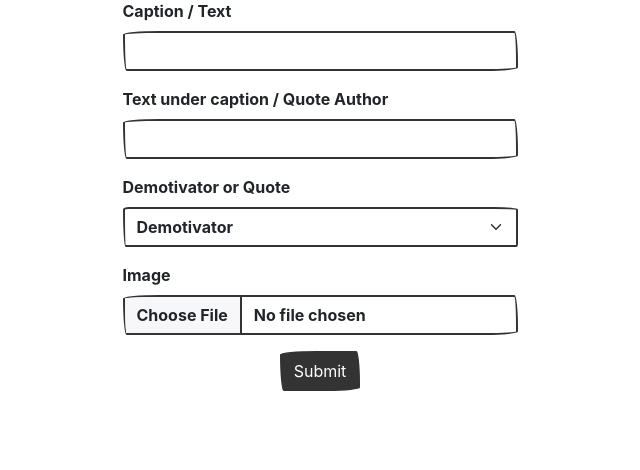
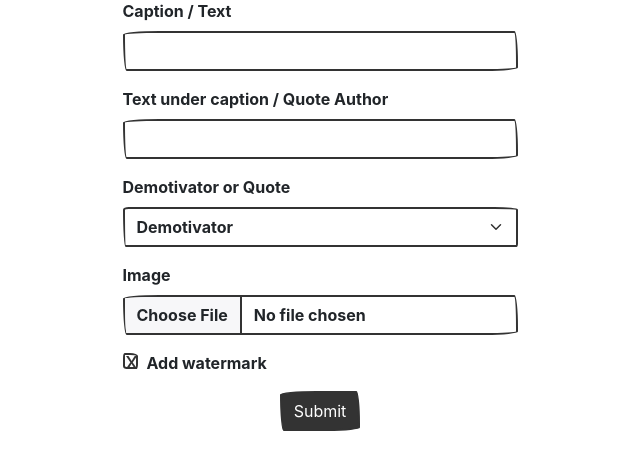
Before and after one commit to viktor02/DemGenerator, a Flask app: page / in a window 1280 px wide. Shown: the part 105-575 px from the top of the page, without its empty margins (320-960 px from the left). Run offline with Flask 2, Linux system fonts and the light colour scheme; some web fonts are replaced.

Commit message:
Added log and watermark

```diff
--- a/app.py
+++ b/app.py
@@ -1,8 +1,9 @@
 import json
+import logging
 import os
-import pathlib
 import random
 import string
+from time import gmtime, strftime
 
 import flask
 from flask import Flask, flash, request, redirect, url_for, render_template
@@ -15,6 +16,7 @@ app = Flask(__name__)
 application = app
 
 app.config.from_file('config.json', load=json.load)
+logging.basicConfig(level=logging.WARNING, filename='log.txt')
 
 
 def allowed_file(filename):
@@ -63,14 +65,29 @@ def upload_file():
 
             choice = request.form.get('select')
             if choice == '1':
+                is_check_watermark = request.form.get('watermark')
                 dem = Demotivator(request.form.get('text'), request.form.get('subtext'))
-                dem.create(inp_filepath, fonttext=app.config['FONT_PATH'], RESULT_FILENAME=out_filepath)
+                if is_check_watermark == '1':
+                    dem.create(inp_filepath,
+                               fonttext=app.config['FONT_PATH'],
+                               RESULT_FILENAME=out_filepath,
+                               line=app.config['WATERMARK'])
+                else:
+                    dem.create(inp_filepath,
+                               fonttext=app.config['FONT_PATH'],
+                               RESULT_FILENAME=out_filepath)
             elif choice == '2':
                 quote = Quote(request.form.get('text'), request.form.get('subtext'))
-                quote.get(inp_filepath, name_font=app.config['FONT_PATH'], RESULT_FILENAME=out_filepath)
+                quote.get(inp_filepath,
+                          name_font=app.config['FONT_PATH'],
+                          text_font=app.config['FONT_PATH'],
+                          headline_font=app.config['FONT_PATH'],
+                          RESULT_FILENAME=out_filepath)
             else:
                 flash('Select error')
                 return redirect(request.url)
 
+            logging.warning(f"{strftime('%Y-%m-%d %H:%M:%S', gmtime())} - {flask.request.remote_addr} - {filename}")
+
             return redirect(url_for('view_dem', name=out_filename))
     return render_template('index.html')
--- a/config.json
+++ b/config.json
@@ -3,5 +3,6 @@
   "UPLOAD_FOLDER": "input_dir",
   "OUT_FOLDER": "output_dir",
   "FONT_PATH": "fonts/OpenSans-Regular.ttf",
+  "WATERMARK": "demo.vitka-k.ru",
   "SECRET_KEY": "mysecretkey"
 }
--- a/templates/index.html
+++ b/templates/index.html
@@ -23,6 +23,13 @@
                         <label for="formFile" class="form-label">Image</label>
                         <input class="form-control" type="file" id="formFile" name="file">
                     </div>
+                    <div class="form-check mb-3" id="selectDiv">
+                        <input class="form-check-input" type="checkbox" value="1" id="watermark" name="watermark"
+                               checked>
+                        <label class="form-check-label" for="watermark">
+                            Add watermark
+                        </label>
+                    </div>
                     <div class="text-center">
                         <button type="submit" class="btn btn-primary">Submit</button>
                     </div>
@@ -30,5 +37,17 @@
             </div>
         </div>
     </div>
+    <script>
+        const selectElement = document.querySelector('#select');
+
+        selectElement.addEventListener('change', (event) => {
+            var selected = selectElement.options[ selectElement.selectedIndex ].value;
+            if (selected === "2"){
+                document.getElementById("selectDiv").style.visibility = "hidden";
+            } else {
+                document.getElementById("selectDiv").style.visibility = "visible";
+            }
+        });
+    </script>
 
 {% endblock %}
```
Also changed, not shown: README.md.
